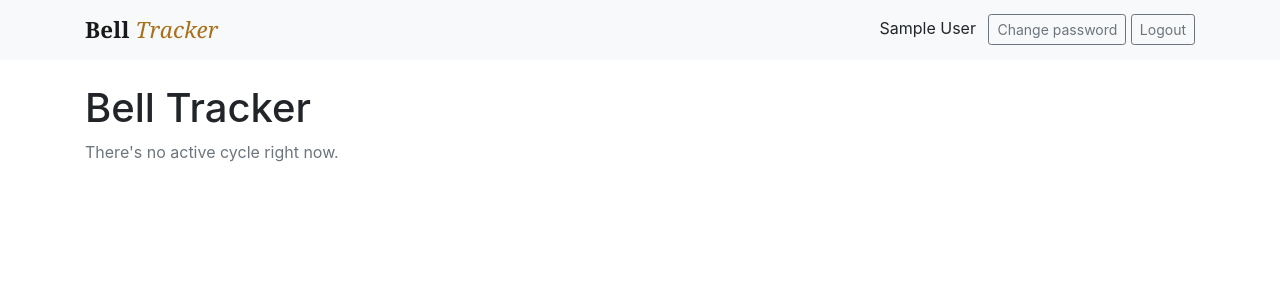
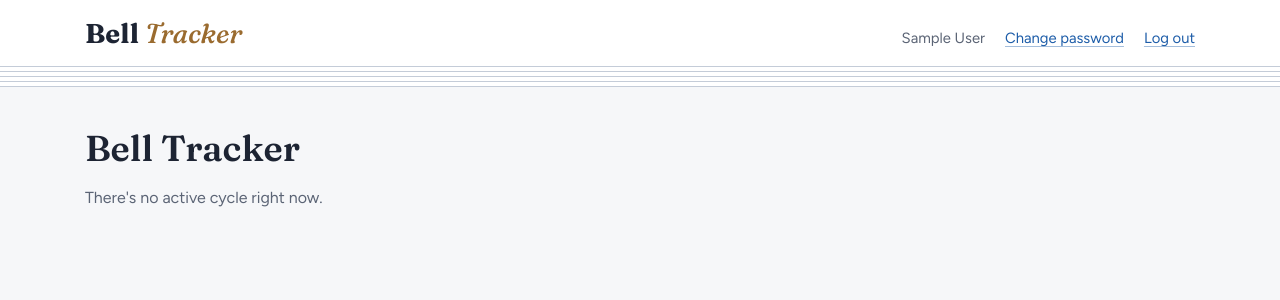
Before and after one commit to lwrubel/bell-tracker, a Flask app: page / in a window 1280 px wide. Shown: the top 300 px of the page. Run offline with Flask 3, Linux system fonts and the light colour scheme; the visitor is signed in with stand-in values (Sample User, id 1); data that the repository does not hold is empty; parts of the project's set-up code (start-up, migrations or seed data) failed here and were passed over.

Commit message:
Give the app an academic, friendly visual design
Add a theme stylesheet over Bootstrap: Oxford-blue ink with a bronze
accent, Fraunces headings and Figtree body text, a five-line staff under
the header, underlined blue links, and text links in the nav. The home
page shows reports as secondary links under each program.

Co-Authored-By: Claude Opus 5.5 <noreply@anthropic.com>

```diff
--- /dev/null
+++ b/app/static/css/theme.css
@@ -0,0 +1,296 @@
+/* Bell Tracker theme, layered over Bootstrap 4.
+   Academic but friendly: Fraunces (its soft, slightly wonky cut) for
+   headings, Figtree for everything people read and fill in.
+   The one decorative device is the five-line staff under the header. */
+
+:root {
+  --ink: #1d2433;
+  --oxford: #22385c;
+  --oxford-dark: #172840;
+  --oxford-tint: #e8edf5;
+  --link: #1c5ca8;
+  --link-hover: #123f75;
+  --bronze: #9a6b2f;
+  --muted: #5b6475;
+  --rule: #d5d9e0;
+  --page: #f6f7f9;
+  --surface: #ffffff;
+  --success: #2f6b4f;
+  --danger: #a33a32;
+
+  --font-serif: "Fraunces", Georgia, "Times New Roman", serif;
+  --font-sans: "Figtree", -apple-system, "Segoe UI", Roboto, sans-serif;
+  --radius: 4px;
+}
+
+/* ---------- Base ---------- */
+
+body {
+  background: var(--page);
+  color: var(--ink);
+  font-family: var(--font-sans);
+  font-size: 1rem;
+  line-height: 1.55;
+  -webkit-font-smoothing: antialiased;
+}
+
+h1, h2, h3, h4, h5, h6,
+.h1, .h2, .h3, .h4, .h5, .h6 {
+  color: var(--ink);
+  font-family: var(--font-serif);
+  font-weight: 600;
+  line-height: 1.2;
+}
+
+h1, .h1 { font-size: 2.25rem; margin-bottom: 1rem; }
+h2, .h2 { font-size: 1.6rem; margin-top: 2rem; }
+h3, .h3, h4, .h4 { font-size: 1.3rem; }
+h5, .h5 { font-size: 1.1rem; margin-top: 1.25rem; }
+
+/* Links are a clearer blue than the ink and always underlined, so they
+   never read as plain text. Buttons opt out via .btn. */
+a {
+  color: var(--link);
+  text-decoration: underline;
+  text-decoration-color: rgba(28, 92, 168, .4);
+  text-decoration-thickness: 1px;
+  text-underline-offset: .2em;
+}
+a:hover {
+  color: var(--link-hover);
+  text-decoration-color: currentColor;
+}
+a.btn, a.btn:hover, a.brand-logo { text-decoration: none; }
+
+.text-muted { color: var(--muted) !important; }
+.text-success { color: var(--success) !important; }
+.text-danger { color: var(--danger) !important; }
+
+:focus-visible {
+  outline: 2px solid var(--bronze);
+  outline-offset: 2px;
+}
+
+main.page {
+  padding-bottom: 4rem;
+}
+
+/* ---------- Header and staff ---------- */
+
+.site-header {
+  background: var(--surface);
+  margin-bottom: 2.5rem;
+}
+
+.site-bar {
+  display: flex;
+  flex-wrap: wrap;
+  align-items: baseline;
+  justify-content: space-between;
+  gap: .5rem 1.5rem;
+  padding: 1.25rem 0 1rem;
+}
+
+/* Five staff lines, 5px apart, spanning the page like a printed score. */
+.site-header::after {
+  content: "";
+  display: block;
+  height: 21px;
+  background:
+    repeating-linear-gradient(
+      to bottom,
+      #c4ccd8 0 1px,
+      transparent 1px 5px
+    );
+  background-size: 100% 21px;
+}
+
+.brand-logo {
+  color: var(--ink);
+  font-family: var(--font-serif);
+  font-weight: 700;
+  font-size: 1.7rem;
+  letter-spacing: .005em;
+  line-height: 1;
+  padding: 0;
+  margin: 0;
+}
+.brand-logo:hover, .brand-logo:focus { color: var(--oxford); text-decoration: none; }
+.brand-logo .brand-name em {
+  font-style: italic;
+  font-weight: 500;
+  color: var(--bronze);
+}
+
+.site-nav {
+  display: flex;
+  flex-wrap: wrap;
+  align-items: center;
+  gap: .25rem 1.25rem;
+  font-size: .925rem;
+}
+.site-nav .user-name { color: var(--muted); }
+.site-nav a,
+.site-nav .link-button {
+  color: var(--link);
+  background: none;
+  border: 0;
+  padding: 0;
+  font: inherit;
+  cursor: pointer;
+}
+.site-nav a:hover,
+.site-nav .link-button:hover { color: var(--link-hover); }
+.site-nav .link-button {
+  text-decoration: underline;
+  text-decoration-color: rgba(28, 92, 168, .4);
+  text-underline-offset: .2em;
+}
+.site-nav .link-button:hover { text-decoration-color: currentColor; }
+
+/* ---------- Buttons ---------- */
+
+.btn {
+  border-radius: var(--radius);
+  font-weight: 500;
+  letter-spacing: .01em;
+}
+.btn:focus, .btn.focus { box-shadow: none; }
+.btn:focus-visible { outline: 2px solid var(--bronze); outline-offset: 2px; }
+
+.btn-primary {
+  background: var(--oxford);
+  border-color: var(--oxford);
+}
+.btn-primary:hover,
+.btn-primary:not(:disabled):not(.disabled):active {
+  background: var(--oxford-dark);
+  border-color: var(--oxford-dark);
+}
+
+.btn-outline-primary {
+  color: var(--oxford);
+  border-color: var(--oxford);
+}
+.btn-outline-primary:hover,
+.btn-outline-primary:not(:disabled):not(.disabled):active {
+  background: var(--oxford);
+  border-color: var(--oxford);
+  color: #fff;
+}
+
+.btn-outline-secondary {
+  color: var(--ink);
+  border-color: #98a3b5;
+  background: var(--surface);
+}
+.btn-outline-secondary:hover,
+.btn-outline-secondary:not(:disabled):not(.disabled):active {
+  background: var(--oxford-tint);
+  border-color: #b9c3d3;
+  color: var(--oxford-dark);
+}
+
+/* ---------- Forms ---------- */
+
+label { font-weight: 500; }
+
+.form-control {
+  border-color: #c3c9d3;
+  border-radius: var(--radius);
+  color: var(--ink);
+}
+.form-control:focus {
+  border-color: var(--oxford);
+  box-shadow: 0 0 0 .15rem rgba(34, 56, 92, .18);
+}
+
+.form-check-input { accent-color: var(--oxford); }
+.form-check-label { font-weight: 400; }
+
+.custom-control-input:checked ~ .custom-control-label::before {
+  background-color: var(--oxford);
+  border-color: var(--oxford);
+}
+.custom-control-input:focus ~ .custom-control-label::before {
+  box-shadow: 0 0 0 .15rem rgba(34, 56, 92, .18);
+}
+
+.form-text { font-size: .85rem; }
+
+details.instrument-section {
+  background: var(--surface);
+  border: 1px solid var(--rule);
+  border-radius: var(--radius);
+  padding: .7rem 1rem;
+}
+details.instrument-section > summary {
+  margin-bottom: 0;
+  font-family: var(--font-serif);
+  font-size: 1.1rem;
+  font-weight: 600;
+}
+details.instrument-section[open] > summary { margin-bottom: .75rem; }
+
+/* ---------- Lists, cards, tables ---------- */
+
+.list-group-item,
+.card {
+  background: var(--surface);
+  border-color: var(--rule);
+}
+.list-group-item:first-child { border-top-left-radius: var(--radius); border-top-right-radius: var(--radius); }
+.list-group-item:last-child { border-bottom-left-radius: var(--radius); border-bottom-right-radius: var(--radius); }
+.card { border-radius: var(--radius); }
+.card dl > dd:last-child { margin-bottom: 0; }
+.card-title { font-family: var(--font-serif); font-weight: 600; margin-top: 0; }
+
+.table {
+  background: var(--surface);
+  border: 1px solid var(--rule);
+  color: var(--ink);
+}
+.table thead th {
+  border-top: 0;
+  border-bottom: 1px solid var(--ink);
+  color: var(--muted);
+  font-size: .85rem;
+  font-weight: 600;
+}
+.table td, .table th { border-top-color: var(--rule); vertical-align: middle; }
+
+/* Home page: one program per row, the ringer's own sheet first,
+   reports as quiet secondary links. */
+.program-list .list-group-item { padding: 1rem 1.25rem; }
+.program-name {
+  font-family: var(--font-serif);
+  font-size: 1.2rem;
+  font-weight: 600;
+}
+.program-reports {
+  display: flex;
+  flex-wrap: wrap;
+  gap: .25rem 1rem;
+  margin-top: .5rem;
+  font-size: .9rem;
+}
+.program-reports .reports-label { color: var(--muted); }
+
+/* ---------- Alerts ---------- */
+
+.alert {
+  border-radius: var(--radius);
+  border-width: 0 0 0 3px;
+}
+.alert-success { background: #e9f2ed; border-color: var(--success); color: #1f4a36; }
+.alert-danger  { background: #f8eae8; border-color: var(--danger); color: #6e2620; }
+.alert-warning { background: #f7f0e3; border-color: var(--bronze); color: #5c3f19; }
+.alert-info    { background: var(--oxford-tint); border-color: var(--oxford); color: var(--oxford-dark); }
+
+/* ---------- Print ---------- */
+
+@media print {
+  body { background: #fff; }
+  .site-header { display: none !important; }
+  .card, .table { border-color: #999; }
+}
--- a/app/templates/base.html
+++ b/app/templates/base.html
@@ -2,55 +2,47 @@
 <html lang="en">
 <head>
   <meta charset="utf-8">
+  <meta name="viewport" content="width=device-width, initial-scale=1">
   <title>{% block title %}Bell Tracker{% endblock %}</title>
   <link
     rel="stylesheet"
     href="https://cdn.jsdelivr.net/npm/bootstrap@4.6.2/dist/css/bootstrap.min.css"
   >
-  <style>
-    .brand-logo {
-      color: #7a4b0f;
-      font-family: Georgia, "Times New Roman", serif;
-      font-weight: 700;
-      font-size: 1.4rem;
-      letter-spacing: .01em;
-    }
-    .brand-logo:hover, .brand-logo:focus { color: #5c3708; text-decoration: none; }
-    .brand-logo .brand-name em {
-      font-style: italic;
-      font-weight: 400;
-      color: #a8701a;
-    }
-    @media print {
-      nav.navbar { display: none !important; }
-    }
-  </style>
+  <link rel="preconnect" href="https://fonts.googleapis.com">
+  <link rel="preconnect" href="https://fonts.gstatic.com" crossorigin>
+  <link
+    rel="stylesheet"
+    href="https://fonts.googleapis.com/css2?family=Figtree:wght@400;500;600&family=Fraunces:ital,opsz,wght,SOFT,WONK@0,9..144,500..700,100,1;1,9..144,400..600,100,1&display=swap"
+  >
+  <link rel="stylesheet" href="{{ url_for('static', filename='css/theme.css') }}">
   {% block head %}{% endblock %}
 </head>
 <body>
-  <nav class="navbar navbar-light bg-light mb-4">
-    <div class="container d-flex justify-content-between">
-      <a class="navbar-brand brand-logo" href="{{ url_for('routes.index') }}">
+  <header class="site-header">
+    <div class="container">
+      <nav class="site-bar">
+        <a class="brand-logo" href="{{ url_for('routes.index') }}">
           <span class="brand-name">Bell <em>Tracker</em></span>
         </a>
-      <div>
+        <div class="site-nav">
           {% if current_user.is_authenticated %}
-          <span class="mr-2">{{ current_user.name }}</span>
+            <span class="user-name">{{ current_user.name }}</span>
             {% if current_user.is_admin %}
-            <a class="btn btn-outline-secondary btn-sm" href="/admin/">Admin</a>
+              <a href="/admin/">Admin</a>
             {% endif %}
-          <a class="btn btn-outline-secondary btn-sm" href="{{ url_for('auth.change_password') }}">Change password</a>
+            <a href="{{ url_for('auth.change_password') }}">Change password</a>
             <form method="post" action="{{ url_for('auth.logout') }}" class="d-inline">
               <input type="hidden" name="csrf_token" value="{{ csrf_token() }}">
-            <button type="submit" class="btn btn-outline-secondary btn-sm">Logout</button>
+              <button type="submit" class="link-button">Log out</button>
             </form>
           {% else %}
-          <a class="btn btn-outline-secondary btn-sm" href="{{ url_for('auth.login') }}">Login</a>
+            <a href="{{ url_for('auth.login') }}">Log in</a>
           {% endif %}
         </div>
+      </nav>
     </div>
-  </nav>
-  <div class="container">
+  </header>
+  <main class="container page">
     {% with messages = get_flashed_messages(with_categories=true) %}
       {% if messages %}
         {% for category, message in messages %}
@@ -59,6 +51,6 @@
       {% endif %}
     {% endwith %}
     {% block content %}{% endblock %}
-  </div>
+  </main>
 </body>
 </html>
--- a/app/templates/forgot_password.html
+++ b/app/templates/forgot_password.html
@@ -8,6 +8,6 @@
   {{ form.hidden_tag() }}
   {{ form_field(form.email) }}
   {{ form.submit(class="btn btn-primary") }}
-  <a class="ml-2" href="{{ url_for('auth.login') }}">Back to login</a>
+  <a class="ml-2" href="{{ url_for('auth.login') }}">Back to log in</a>
 </form>
 {% endblock %}
--- a/app/templates/home.html
+++ b/app/templates/home.html
@@ -9,24 +9,25 @@
 
 <h2 class="h4 mt-4">Programs</h2>
 {% if cycle.programs %}
-<div class="list-group">
+<div class="list-group program-list">
   {% for program in cycle.programs %}
     <div class="list-group-item">
-      <div class="d-flex justify-content-between align-items-center flex-wrap">
+      <div class="d-flex justify-content-between align-items-start flex-wrap" style="gap: .5rem 1rem;">
         <div>
-          <strong>{{ program.name }}</strong>
+          <div class="program-name">{{ program.name }}</div>
           {% if program.datetime %}<div class="text-muted small">{{ program.when_label() }}</div>{% endif %}
         </div>
-        <div class="mt-1">
-          <a class="btn btn-sm btn-outline-primary" href="{{ url_for('routes.my_equipment', program_id=program.id) }}">View my equipment</a>
-          {% if current_user.can_view_reports %}
-            <a class="btn btn-sm btn-outline-secondary" href="{{ url_for('routes.report_equipment_table', program_id=program.id) }}">Equipment table</a>
-            <a class="btn btn-sm btn-outline-secondary" href="{{ url_for('routes.report_equipment_pull_list', program_id=program.id) }}">Pull list</a>
-            <a class="btn btn-sm btn-outline-secondary" href="{{ url_for('routes.report_bass_bells', program_id=program.id) }}">Bass bells</a>
-            <a class="btn btn-sm btn-outline-secondary" href="{{ url_for('routes.report_cases_list', program_id=program.id) }}">Cases used list</a>
-          {% endif %}
+        <a class="btn btn-sm btn-outline-primary" href="{{ url_for('routes.my_equipment', program_id=program.id) }}">View my equipment</a>
+      </div>
+      {% if current_user.can_view_reports %}
+        <div class="program-reports">
+          <span class="reports-label">Reports:</span>
+          <a href="{{ url_for('routes.report_equipment_table', program_id=program.id) }}">Equipment table</a>
+          <a href="{{ url_for('routes.report_equipment_pull_list', program_id=program.id) }}">Pull list</a>
+          <a href="{{ url_for('routes.report_bass_bells', program_id=program.id) }}">Bass bells</a>
+          <a href="{{ url_for('routes.report_cases_list', program_id=program.id) }}">Cases used list</a>
         </div>
-      </div>
+      {% endif %}
     </div>
   {% endfor %}
 </div>
--- a/app/templates/login.html
+++ b/app/templates/login.html
@@ -1,8 +1,8 @@
 {% extends "base.html" %}
-{% block title %}Login - Bell Tracker{% endblock %}
+{% block title %}Log in - Bell Tracker{% endblock %}
 {% block content %}
-<h1>Login</h1>
-<form method="post" novalidate>
+<h1>Log in</h1>
+<form method="post" novalidate style="max-width: 28rem;">
   {{ form.hidden_tag() }}
   <div class="form-group">
     {{ form.email.label }}
```
Lines whose indentation alone changed are shown as unchanged.
